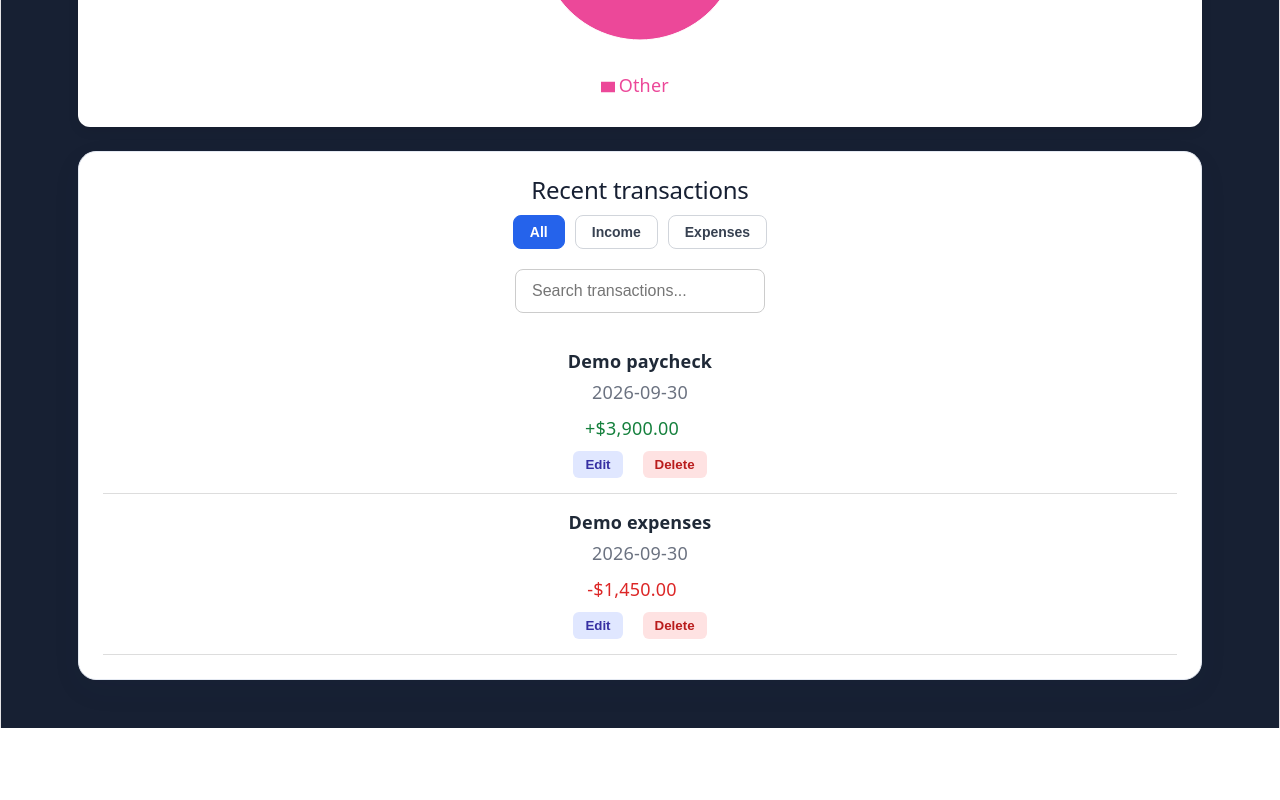
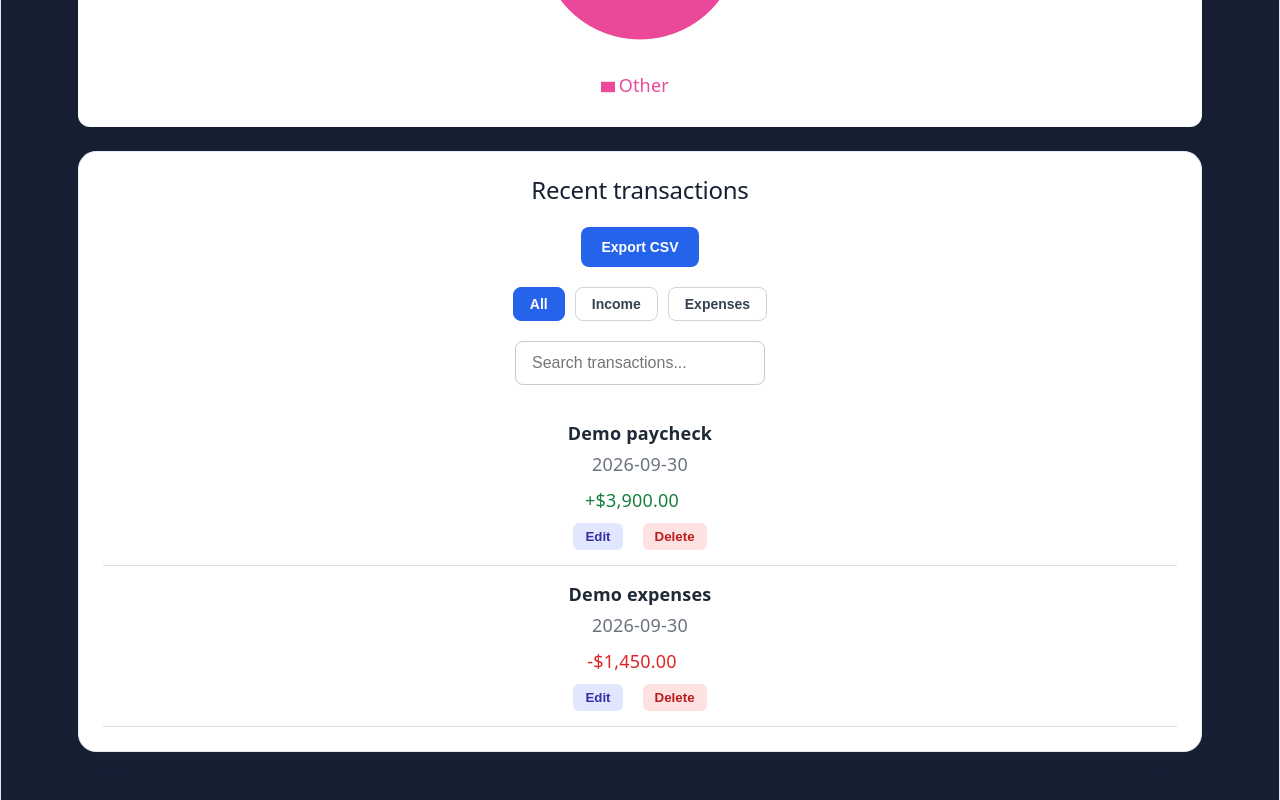
Before and after one commit to KevinEm1/Budgetly, a React (Vite) app: page / in a window 1280 px wide. Shown: the part 1269-2069 px from the top of the page. Before the commit the page ends 1997 px from the top, so only its background shows below. Built offline with nearby package versions, Linux system fonts and the light colour scheme.

Commit message:
Add monthly CSV transaction export

```diff
--- a/src/App.css
+++ b/src/App.css
@@ -400,3 +400,25 @@ h1 {
   background-color: #fee2e2;
   color: #991b1b;
 }
+
+.export-button {
+  background-color: #2563eb;
+  color: white;
+  border: none;
+  padding: 12px 20px;
+  border-radius: 8px;
+  font-size: 14px;
+  font-weight: 600;
+  cursor: pointer;
+  margin: 12px 0 20px;
+  transition: background-color 0.2s ease;
+}
+
+.export-button:hover {
+  background-color: #1d4ed8;
+}
+
+.export-button:focus-visible {
+  outline: 3px solid #93c5fd;
+  outline-offset: 3px;
+}
--- a/src/App.tsx
+++ b/src/App.tsx
@@ -167,6 +167,52 @@ function handleEdit(transaction: Transaction) {
   setEditingTransaction(transaction)
   setShownForm(true)
   setCategory(transaction.category ?? 'Other')
+}
+
+function handleExportCSV() {
+  const headers = [
+    'Description',
+    'Amount',
+    'Type',
+    'Category',
+    'Date',
+  ]
+
+  const monthlyTransactions = transactions.filter(
+  (transaction) => transaction.date.startsWith(selectedMonth)
+)
+
+const rows = monthlyTransactions.map((transaction) => [
+  transaction.description,
+  transaction.amount,
+  transaction.type,
+  transaction.category ?? 'Other',
+  transaction.date,
+])
+
+  const escapeCSV = (value: string | number) => {
+    const text = String(value)
+    return `"${text.replace(/"/g, '""')}"`
+  }
+
+  const csvContent = [headers, ...rows]
+    .map((row) => row.map(escapeCSV).join(','))
+    .join('\r\n')
+
+  const blob = new Blob(['\uFEFF', csvContent], {
+    type: 'text/csv;charset=utf-8;',
+  })
+
+  const url = URL.createObjectURL(blob)
+  const link = document.createElement('a')
+
+  link.href = url
+  link.download = `budgetly-transactions-${selectedMonth}.csv`
+  document.body.appendChild(link)
+  link.click()
+  link.remove()
+
+  setTimeout(() => URL.revokeObjectURL(url), 1000)
 }
 
 function handleSubmit(event: FormEvent<HTMLFormElement>) {
@@ -494,6 +540,14 @@ return (
     <section className="content-card">
       <h2>Recent transactions</h2>
 
+<button
+  type="button"
+  className="export-button"
+  onClick={handleExportCSV}
+>
+  Export CSV
+</button>
+
 <div className="filter-buttons">
   <button
     type="button"
```
